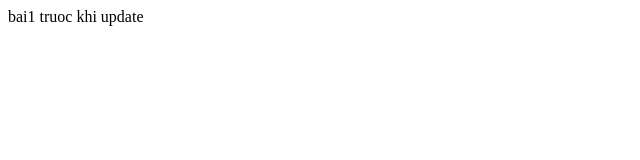
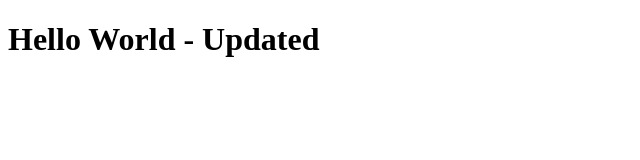
Before and after one commit to LeHongNhik522/bai1, a plain HTML site: page index.html in a window 1280 px wide. Shown: the whole page, without its empty margins (0-640 px from the left). Drawn offline with Linux system fonts and the light colour scheme.

Commit message:
Cập nhật nội dung index.html

```diff
--- a/index.html
+++ b/index.html
@@ -6,6 +6,6 @@
     <title>Document</title>
 </head>
 <body>
-    bai1 truoc khi update
+    <h1>Hello World - Updated</h1>
 </body>
 </html>
```
